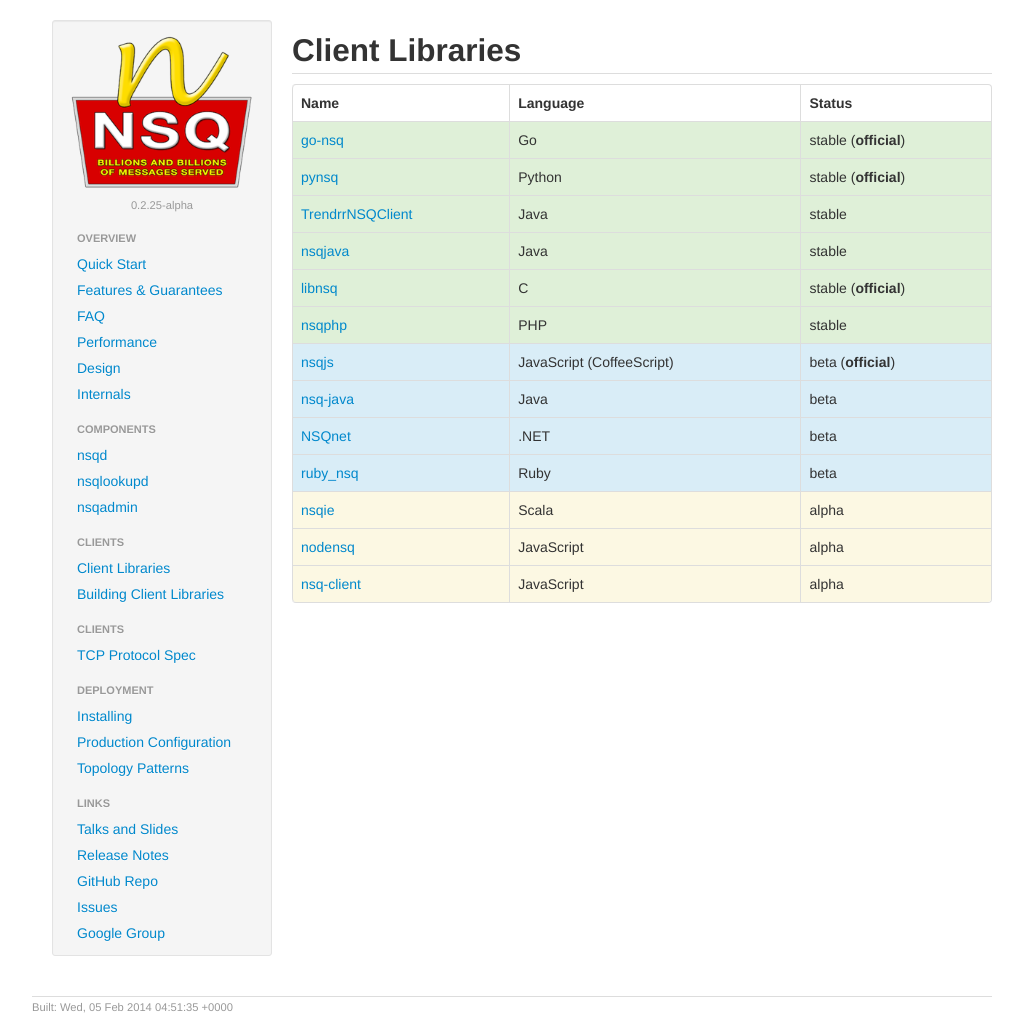
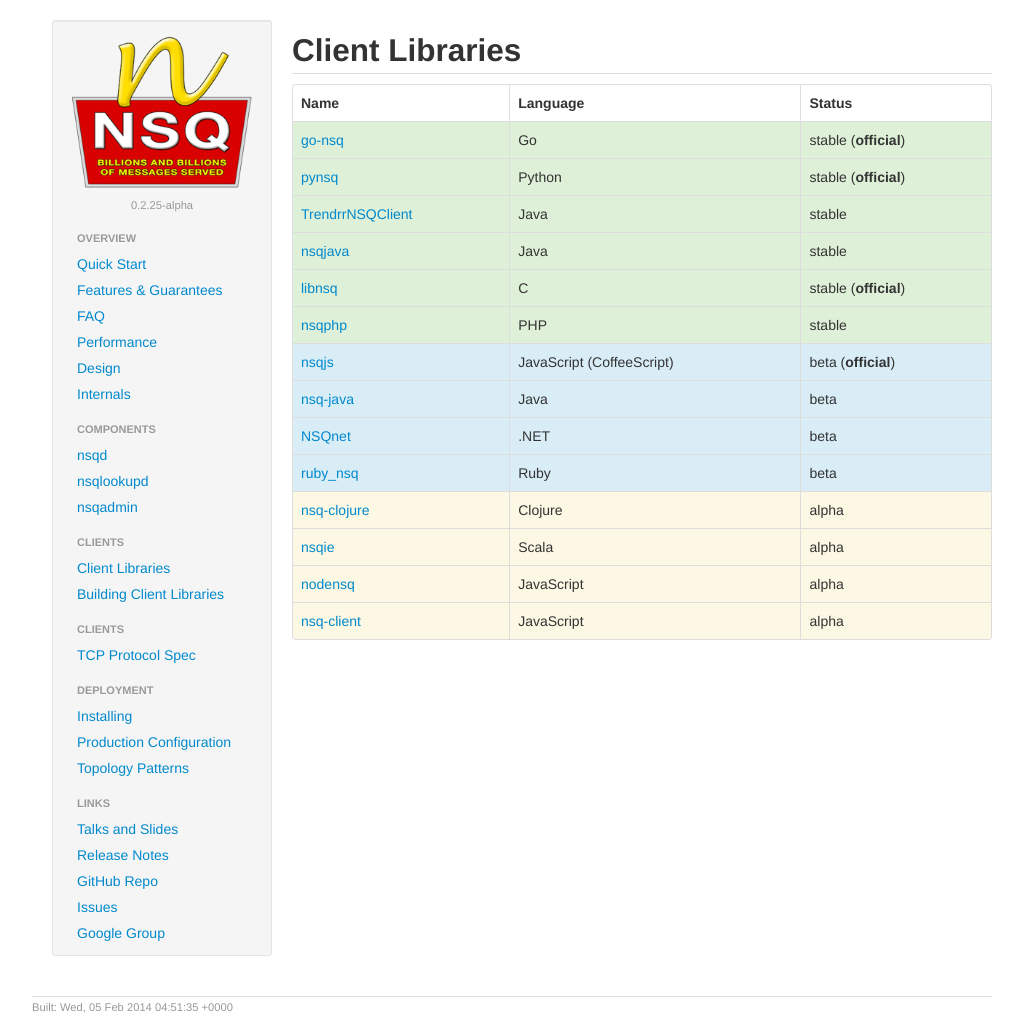
Before and after one commit to nsqio/nsq, a Jekyll site: the page built from _posts/2013-02-01-client_libraries.md, in a window 1280 px wide. Shown: the whole page, without its empty margins (118-1141 px from the left). Built offline with Jekyll 4.4.1, drawn with Linux system fonts in a browser that asks for light colours.

Commit message:
add elubow's talk; add nsq-clojure

```diff
--- a/_posts/2013-02-01-client_libraries.md
+++ b/_posts/2013-02-01-client_libraries.md
@@ -62,6 +62,11 @@ permalink: /clients/client_libraries.html
     <td>beta</td>
   </tr>
   <tr class="warning">
+    <td><a href="https://github.com/thieman/nsq-clojure">nsq-clojure</a></td>
+    <td>Clojure</td>
+    <td>alpha</td>
+  </tr>
+  <tr class="warning">
     <td><a href="https://github.com/anvie/nsqie">nsqie</a></td>
     <td>Scala</td>
     <td>alpha</td>
```
Also changed, not shown: _posts/2015-01-01-links.md (+2 -0 lines).
